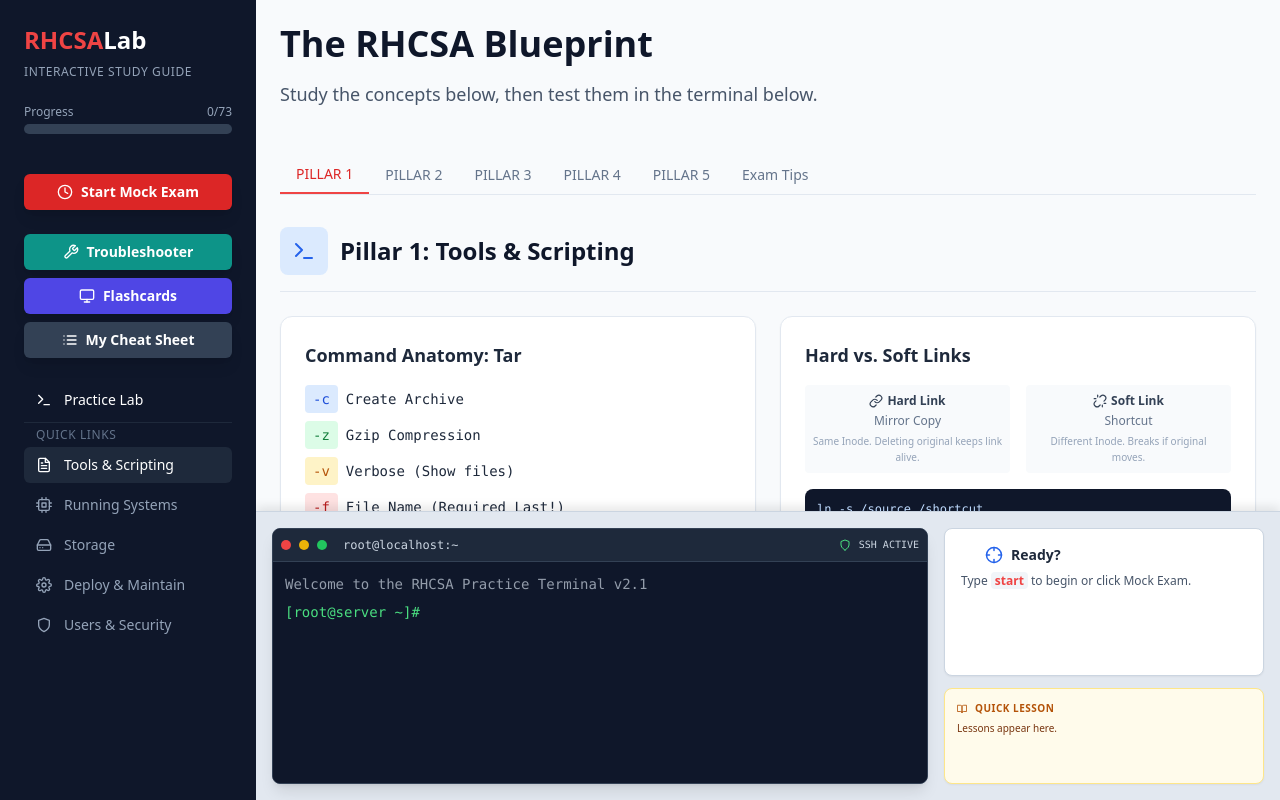
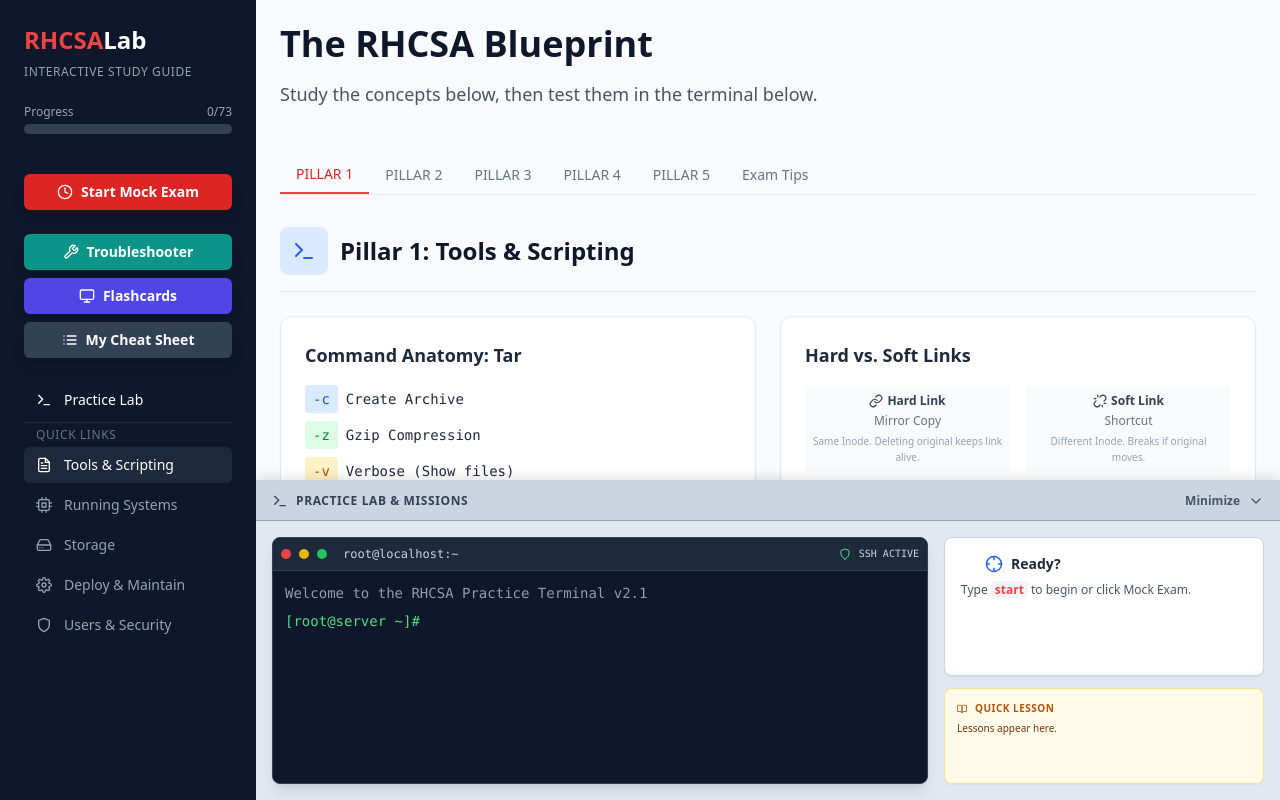
Before and after one commit to zerotrustprivacy/rhcsa-lab, a React (Vite) app: page / in a window 1280 px wide. Built offline with nearby package versions, Linux system fonts and the light colour scheme.

Commit message:
Implement terminal toggle icons
Added ChevronDownIcon and ChevronUpIcon components for terminal toggle functionality.

```diff
--- a/src/App.jsx
+++ b/src/App.jsx
@@ -84,6 +84,12 @@
 );
 const UserPlusIcon = ({ size = 24, className = "" }) => (
     <svg xmlns="http://www.w3.org/2000/svg" width={size} height={size} viewBox="0 0 24 24" fill="none" stroke="currentColor" strokeWidth="2" strokeLinecap="round" strokeLinejoin="round" className={className}><path d="M16 21v-2a4 4 0 0 0-4-4H5a4 4 0 0 0-4 4v2"></path><circle cx="8.5" cy="7" r="4"></circle><line x1="20" y1="8" x2="20" y2="14"></line><line x1="23" y1="11" x2="17" y2="11"></line></svg>
+);
+const ChevronDownIcon = ({ size = 24, className = "" }) => (
+    <svg xmlns="http://www.w3.org/2000/svg" width={size} height={size} viewBox="0 0 24 24" fill="none" stroke="currentColor" strokeWidth="2" strokeLinecap="round" strokeLinejoin="round" className={className}><polyline points="6 9 12 15 18 9"></polyline></svg>
+);
+const ChevronUpIcon = ({ size = 24, className = "" }) => (
+    <svg xmlns="http://www.w3.org/2000/svg" width={size} height={size} viewBox="0 0 24 24" fill="none" stroke="currentColor" strokeWidth="2" strokeLinecap="round" strokeLinejoin="round" className={className}><polyline points="18 15 12 9 6 15"></polyline></svg>
 );
 
 // --- 2. COMPONENTS (Defined BEFORE App) ---
@@ -757,6 +763,7 @@
   const [successFlash, setSuccessFlash] = useState(false);
   const [fs, setFs] = useState(INITIAL_FS);
   const [cwd, setCwd] = useState('/root');
+  const [isTerminalOpen, setIsTerminalOpen] = useState(true);
 
   // New Paging State
   const [isPaging, setIsPaging] = useState(false);
@@ -1535,8 +1542,22 @@
         </main>
 
         {/* BOTTOM FIXED TERMINAL SECTION */}
-        <section id="practice-lab" className="shrink-0 bg-slate-200 border-t border-slate-300 p-4 shadow-[0_-4px_10px_rgba(0,0,0,0.1)]">
-          <div className="max-w-5xl mx-auto flex gap-4 h-64">
+        <section id="practice-lab" className={`shrink-0 bg-slate-200 border-t border-slate-300 shadow-[0_-4px_10px_rgba(0,0,0,0.1)] transition-all duration-300 ease-in-out flex flex-col ${isTerminalOpen ? 'h-80' : 'h-10'}`}>
+          <div
+              className="h-10 bg-slate-300 border-b border-slate-400 flex items-center justify-between px-4 cursor-pointer hover:bg-slate-400 transition-colors shrink-0"
+              onClick={() => setIsTerminalOpen(!isTerminalOpen)}
+          >
+              <div className="flex items-center gap-2 font-bold text-slate-700 text-xs uppercase tracking-wider">
+                  <TerminalIcon size={16} /> Practice Lab & Missions
+              </div>
+              <div className="flex items-center gap-2 text-xs text-slate-600 font-bold">
+                  {isTerminalOpen ? "Minimize" : "Restore"}
+                  {isTerminalOpen ? <ChevronDownIcon size={16}/> : <ChevronUpIcon size={16}/>}
+              </div>
+          </div>
+
+          <div className={`flex-1 p-4 pt-0 overflow-hidden flex gap-4 ${!isTerminalOpen && 'invisible'}`}>
+            <div className="max-w-5xl mx-auto flex gap-4 w-full h-full pt-4">
 
             {/* Terminal Container */}
             <div className={`flex-1 rounded-lg overflow-hidden flex flex-col shadow-lg border border-slate-700 relative bg-slate-900 ${successFlash ? 'animate-success-pulse' : ''}`}>
@@ -1669,7 +1690,7 @@
                 )}
               </div>
             </div>
-
+            </div>
           </div>
         </section>
 
```
